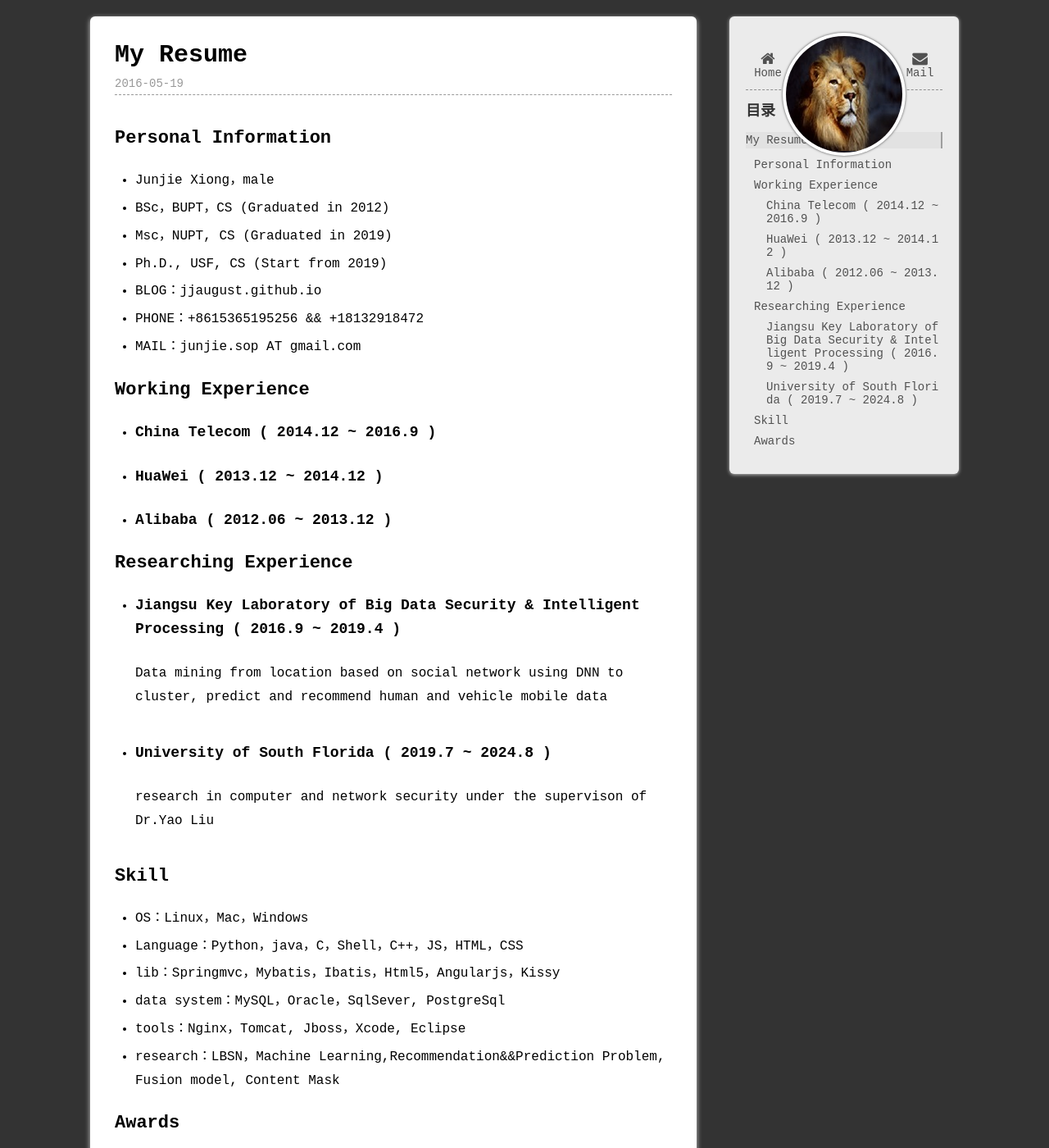
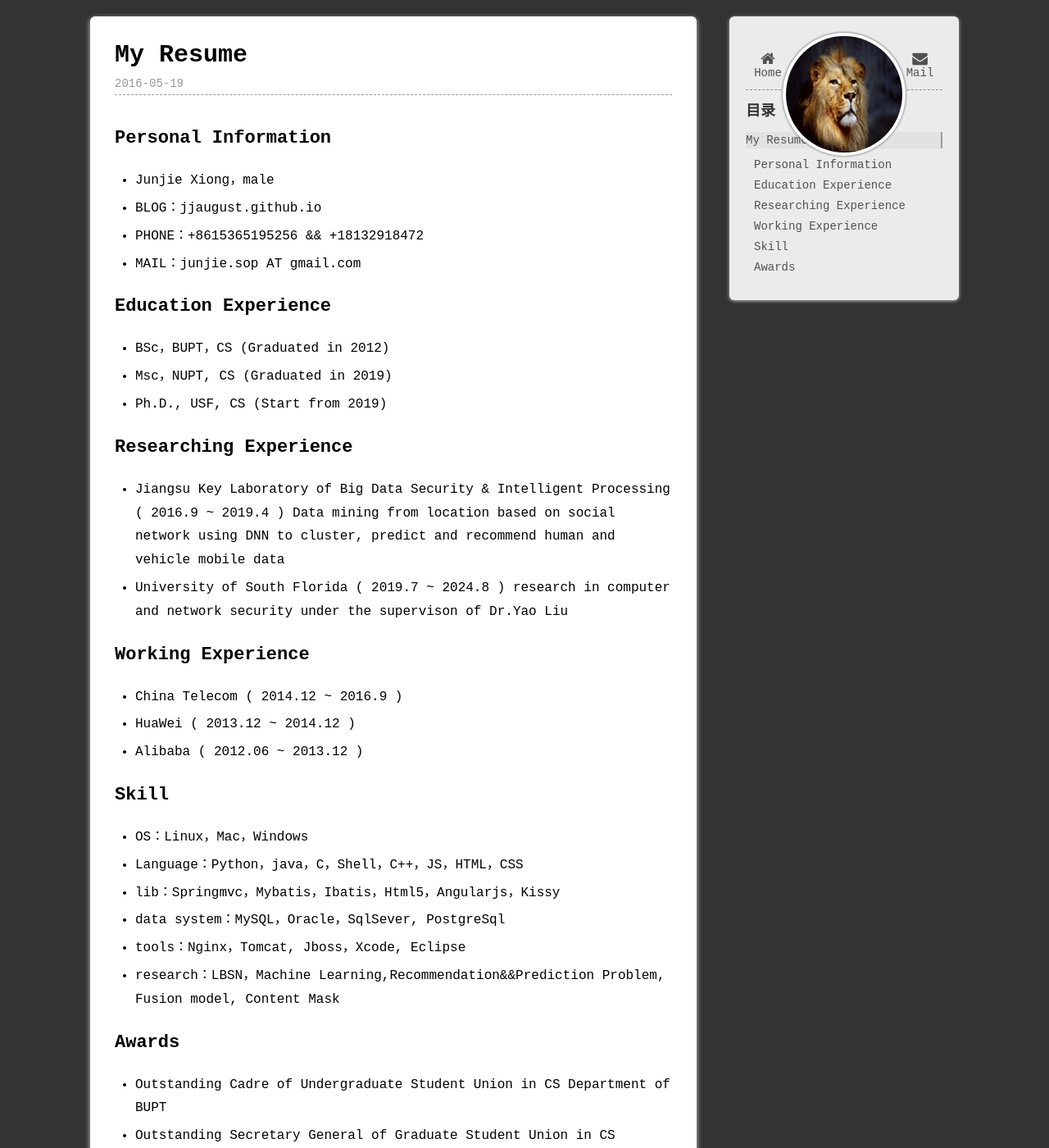
Before and after one commit to jjAugust/jjAugust.github.io, a Jekyll site: the page built from _posts/resume/2016-05-19-resume.md, in a window 1280 px wide and 1400 px high. Shown: the whole window at 82% size. Built offline with Jekyll 4.4.1, drawn with Linux system fonts in a browser that asks for light colours.

Commit message:
Update 2016-05-19-resume.md

```diff
--- a/_posts/resume/2016-05-19-resume.md
+++ b/_posts/resume/2016-05-19-resume.md
@@ -9,28 +9,31 @@
 Personal Information
 ---
 - Junjie Xiong，male
-- BSc，BUPT，CS (Graduated in 2012)
-- Msc，NUPT, CS (Graduated in 2019)
-- Ph.D., USF, CS (Start from 2019)
 - BLOG：jjaugust.github.io
 - PHONE：+8615365195256 && +18132918472
 - MAIL：junjie.sop AT gmail.com
 
 
-Working Experience
+Education Experience
 ---
-- ### China Telecom ( 2014.12 ~ 2016.9 )
-- ### HuaWei ( 2013.12 ~ 2014.12 )
-- ### Alibaba ( 2012.06 ~ 2013.12 )
+- BSc，BUPT，CS (Graduated in 2012)
+- Msc，NUPT, CS (Graduated in 2019)
+- Ph.D., USF, CS (Start from 2019)
 
 
 Researching Experience
 ---
-- ### Jiangsu Key Laboratory of Big Data Security & Intelligent Processing ( 2016.9 ~ 2019.4 )
+- Jiangsu Key Laboratory of Big Data Security & Intelligent Processing ( 2016.9 ~ 2019.4 )
     Data mining from location based on social network
     using DNN to cluster, predict and recommend human and vehicle mobile data
-- ### University of South Florida ( 2019.7 ~ 2024.8 )
+- University of South Florida ( 2019.7 ~ 2024.8 )
     research in computer and network security under the supervison of Dr.Yao Liu
+
+Working Experience
+---
+- China Telecom ( 2014.12 ~ 2016.9 )
+- HuaWei ( 2013.12 ~ 2014.12 )
+- Alibaba ( 2012.06 ~ 2013.12 )
 
 Skill
 ---
```
